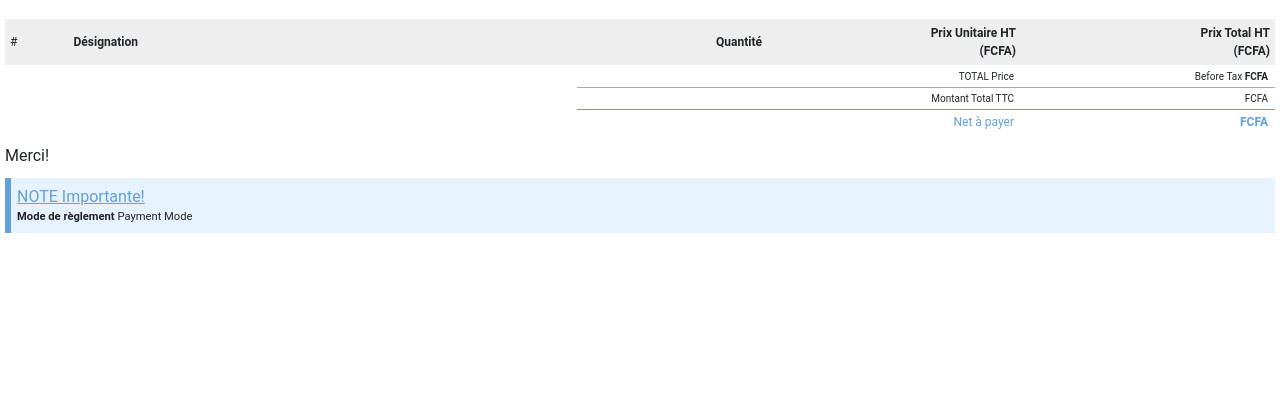
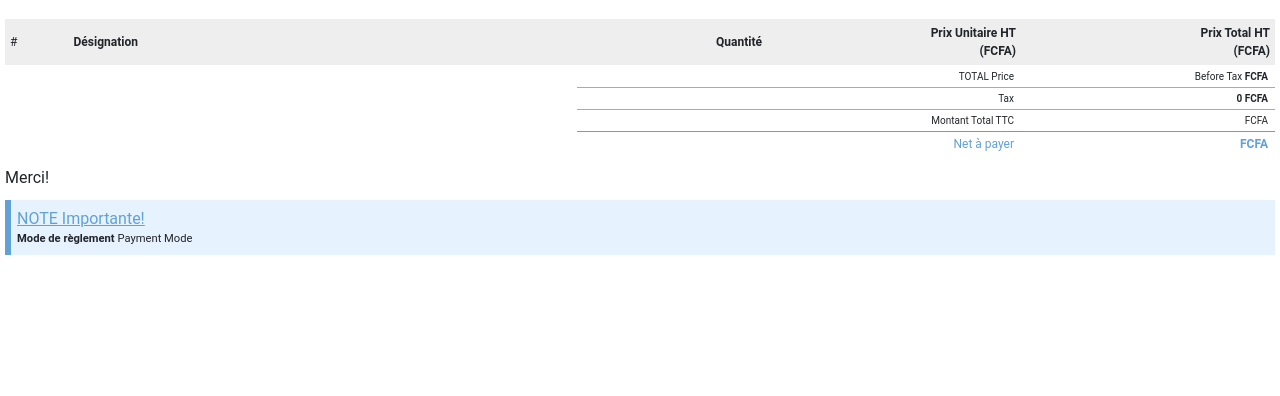
Before and after one commit to GanonthaBr/Belle-House-Employees-Management-System, a Django app: template employeesmanagementsystem/wageslip/templates/invoice_pdf.html in a window 1280 px wide. Shown: the part 283-679 px from the top of the page. Run offline with Django 5.2, Linux system fonts and the light colour scheme; the template is opened without the code that fills it, so the values that code supplies are empty.

Commit message:
Tax field

```diff
--- a/employeesmanagementsystem/wageslip/templates/invoice_pdf.html
+++ b/employeesmanagementsystem/wageslip/templates/invoice_pdf.html
@@ -390,6 +390,12 @@
                                     <td colspan="2"> Tax rate</td>
                                     <td> <b> Tax value FCFA</b> </td>
                                 </tr>
+                                {%else%}
+                                <tr>
+                                    <td colspan="2"></td>
+                                    <td colspan="2"> Tax</td>
+                                    <td> <b> 0 FCFA</b> </td>
+                                </tr>
                                 {%endif%}
                                 <tr>
                                     <td colspan="2"></td>
```
